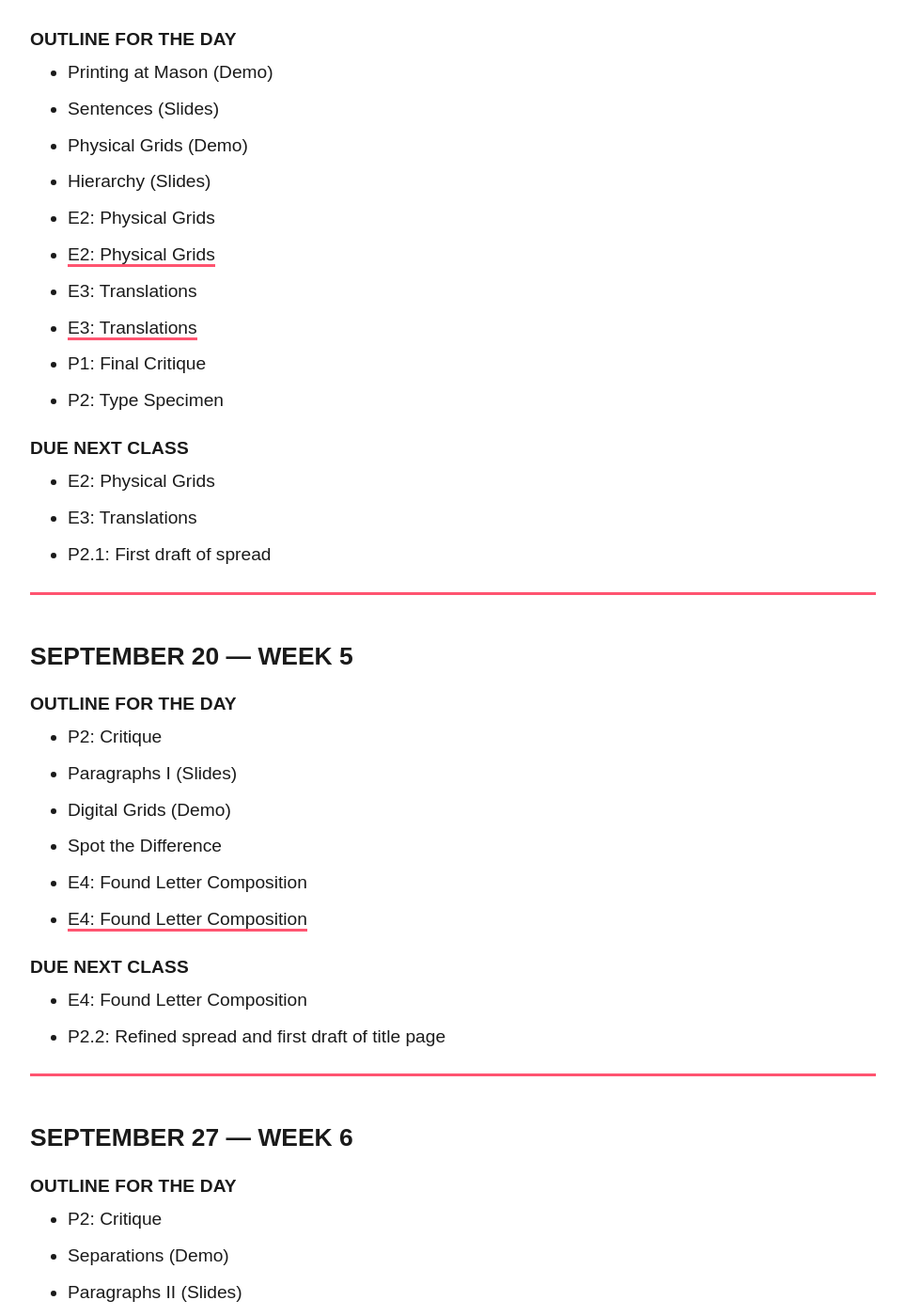
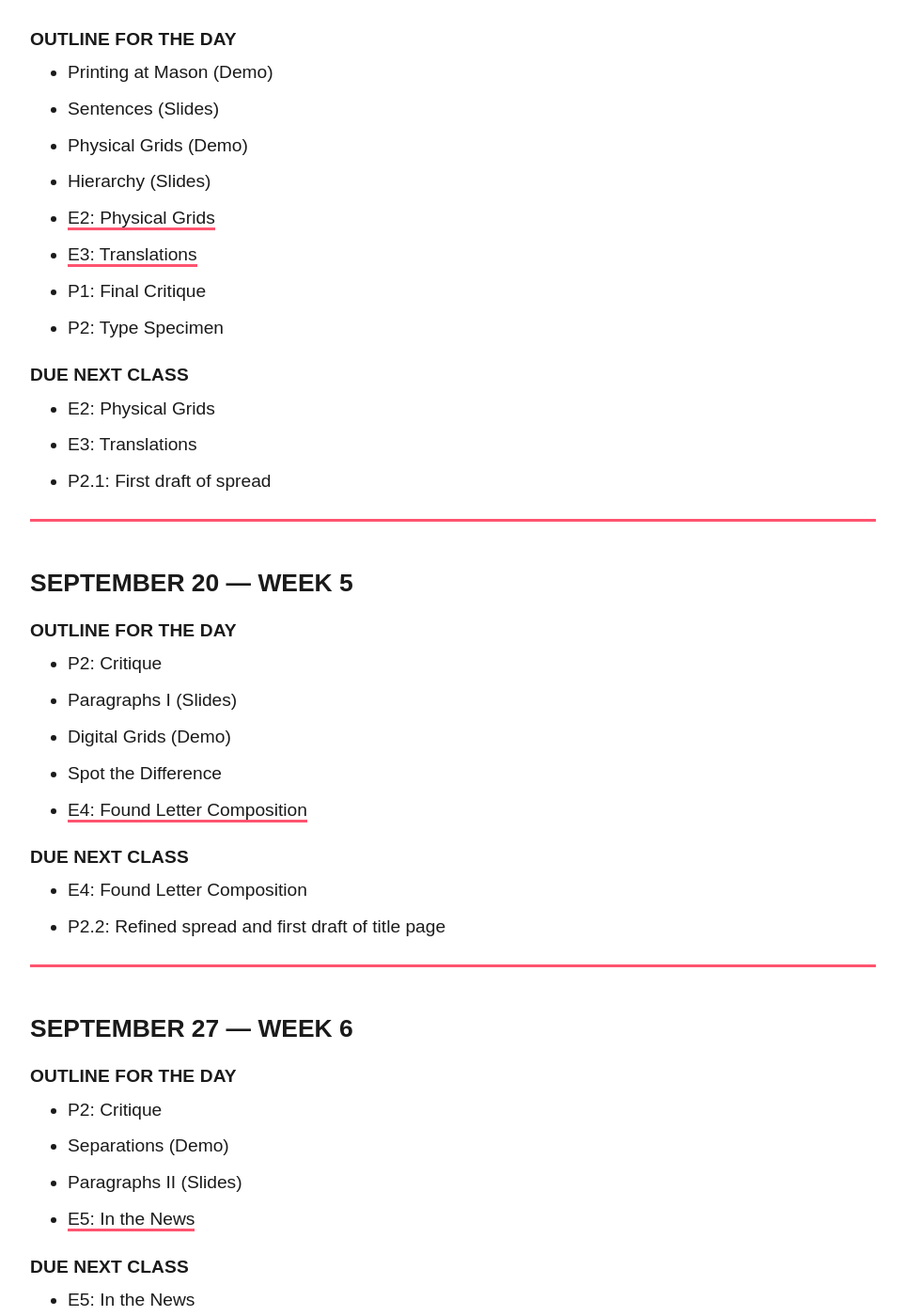
Before and after one commit to gmu-gd/type22-fall, a Jekyll site: the page built from schedule/index.md, in a window 1280 px wide and 1400 px high, scrolled down 1990 px. Shown: the whole window at 94% size, without its empty margins (0-963 px from the left). Built offline with Jekyll 4.4.1, drawn with Linux system fonts in a browser that asks for light colours; some web fonts are replaced.

Commit message:
Update index.md

```diff
--- a/schedule/index.md
+++ b/schedule/index.md
@@ -63,9 +63,9 @@ This schedule is a rough outline for class each week. It is very subject to chan
 * Sentences (Slides)
 * Physical Grids (Demo)
 * Hierarchy (Slides)
-* E2: Physical Grids
+<!-- * E2: Physical Grids -->
 * [E2: Physical Grids]({{ site.baseurl }}/projects/#e2/)
-* E3: Translations
+<!-- * E3: Translations -->
 * [E3: Translations]({{ site.baseurl }}/projects/#e3/)
 * P1: Final Critique
 * P2: Type Specimen
@@ -83,7 +83,7 @@ This schedule is a rough outline for class each week. It is very subject to chan
 * Paragraphs I (Slides)
 * Digital Grids (Demo)
 * Spot the Difference
-* E4: Found Letter Composition
+<!-- * E4: Found Letter Composition -->
 * [E4: Found Letter Composition]({{ site.baseurl }}/projects/#e4/)
 
 #### Due Next Class
```
Also changed, not shown: other parts of schedule/index.md (+1 -1 lines).
